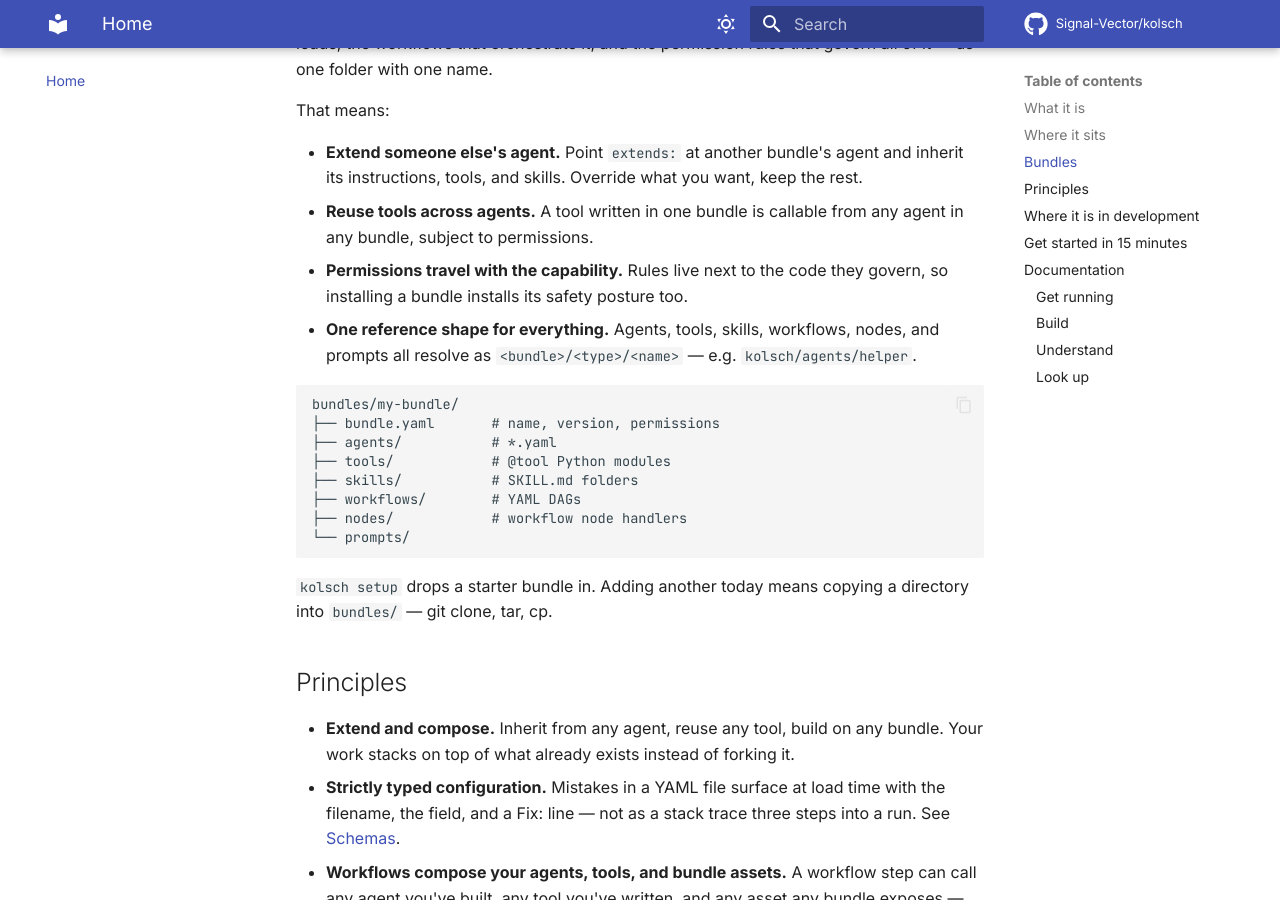
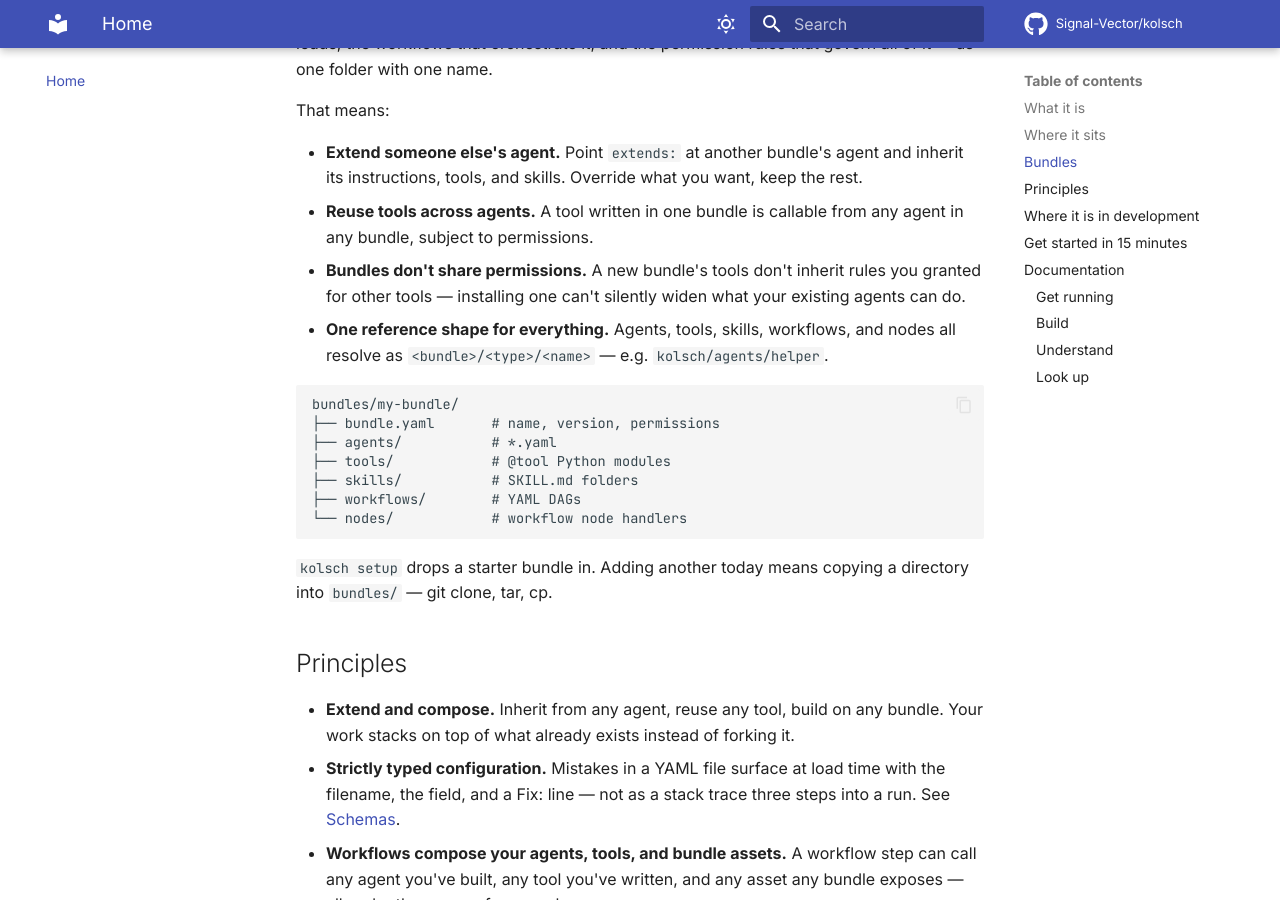
Before and after one commit to Signal-Vector/kolsch, an MkDocs documentation site: the page built from docs/index.md, in a window 1280 px wide and 900 px high, scrolled down 1239 px. Built offline with MkDocs 1.6.1 and Material for MkDocs 9.7.7, drawn with Linux system fonts in a browser that asks for light colours; comment, search, counter and statistics services are not loaded.

Commit message:
docs(index): fix permissions bullet + drop unexplained prompts folder
Two small landing-page corrections per user review:

- "Permissions travel with the capability" was backwards on the
  actual value. Rewritten to name the real property: a new bundle
  cannot silently widen what existing agents can do because it
  brings its own permission grants — no piggybacking on rules you
  already granted to other tools.
- Dropped `prompts/` from the bundle file tree and from the
  reference-shape bullet. Prompts are a valid asset type but the
  landing never explains what they're for, and the starter bundle
  doesn't ship one — surfacing the folder without context is
  confusing. Architecture and how-to pages can introduce prompts
  when they earn the mention.

````diff
--- a/docs/index.md
+++ b/docs/index.md
@@ -47,12 +47,12 @@ That means:
   Override what you want, keep the rest.
 - **Reuse tools across agents.** A tool written in one bundle is
   callable from any agent in any bundle, subject to permissions.
-- **Permissions travel with the capability.** Rules live next to the
-  code they govern, so installing a bundle installs its safety
-  posture too.
+- **Bundles don't share permissions.** A new bundle's tools don't
+  inherit rules you granted for other tools — installing one can't
+  silently widen what your existing agents can do.
 - **One reference shape for everything.** Agents, tools, skills,
-  workflows, nodes, and prompts all resolve as
-  `<bundle>/<type>/<name>` — e.g. `kolsch/agents/helper`.
+  workflows, and nodes all resolve as `<bundle>/<type>/<name>` —
+  e.g. `kolsch/agents/helper`.
 
 ```
 bundles/my-bundle/
@@ -61,8 +61,7 @@ bundles/my-bundle/
 ├── tools/            # @tool Python modules
 ├── skills/           # SKILL.md folders
 ├── workflows/        # YAML DAGs
-├── nodes/            # workflow node handlers
-└── prompts/
+└── nodes/            # workflow node handlers
 ```
 
 `kolsch setup` drops a starter bundle in. Adding another today means
````
